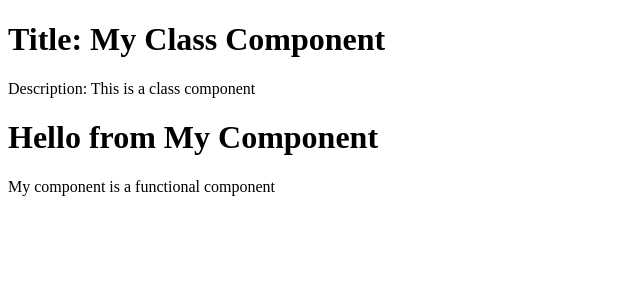
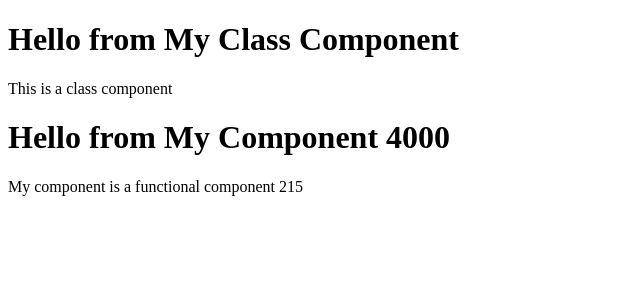
Before and after one commit to aikerary/IntroductionToReactUninorte, a React (Vite) app: page / in a window 1280 px wide. Shown: the top 300 px of the page, without its empty margins (0-640 px from the left). Built offline with nearby package versions, Linux system fonts and the light colour scheme.

Commit message:
Setting up functional component's props

```diff
--- a/src/components/MyClassComponent/MyClassComponent.jsx
+++ b/src/components/MyClassComponent/MyClassComponent.jsx
@@ -10,10 +10,11 @@ class MyClassComponent extends React.Component {
   }
 
   render() {
+    const { title, description } = this.props;
     return (
       <>
-        <h1>Title: {this.props.title}</h1>
-        <p>Description: {this.props.description}</p>
+        <h1>Hello from {title}</h1>
+        <p>{description}</p>
       </>
     );
   }
--- a/src/components/MyFunctionalComponent/MyFunctionalComponent.jsx
+++ b/src/components/MyFunctionalComponent/MyFunctionalComponent.jsx
@@ -2,11 +2,11 @@
 // Create a good practice functional components named myComponent
 import React from "react";
 
-function MyFunctionalComponent() {
+function MyFunctionalComponent({price, stock}) {
   return (
     <>
-      <h1>Hello from My Component</h1>
-      <p>My component is a functional component</p>
+      <h1>Hello from My Component {price}</h1>
+      <p>My component is a functional component {stock}</p>
     </>
   );
 }
--- a/src/main.jsx
+++ b/src/main.jsx
@@ -6,6 +6,6 @@ import MyFunctionalComponent from "./components/MyFunctionalComponent";
 ReactDOM.createRoot(document.getElementById("root")).render(
   <>
     <MyClassComponent title="My Class Component" description="This is a class component"/>
-    <MyFunctionalComponent />
+    <MyFunctionalComponent price={4000} stock={215}/>
   </>
 );
```
